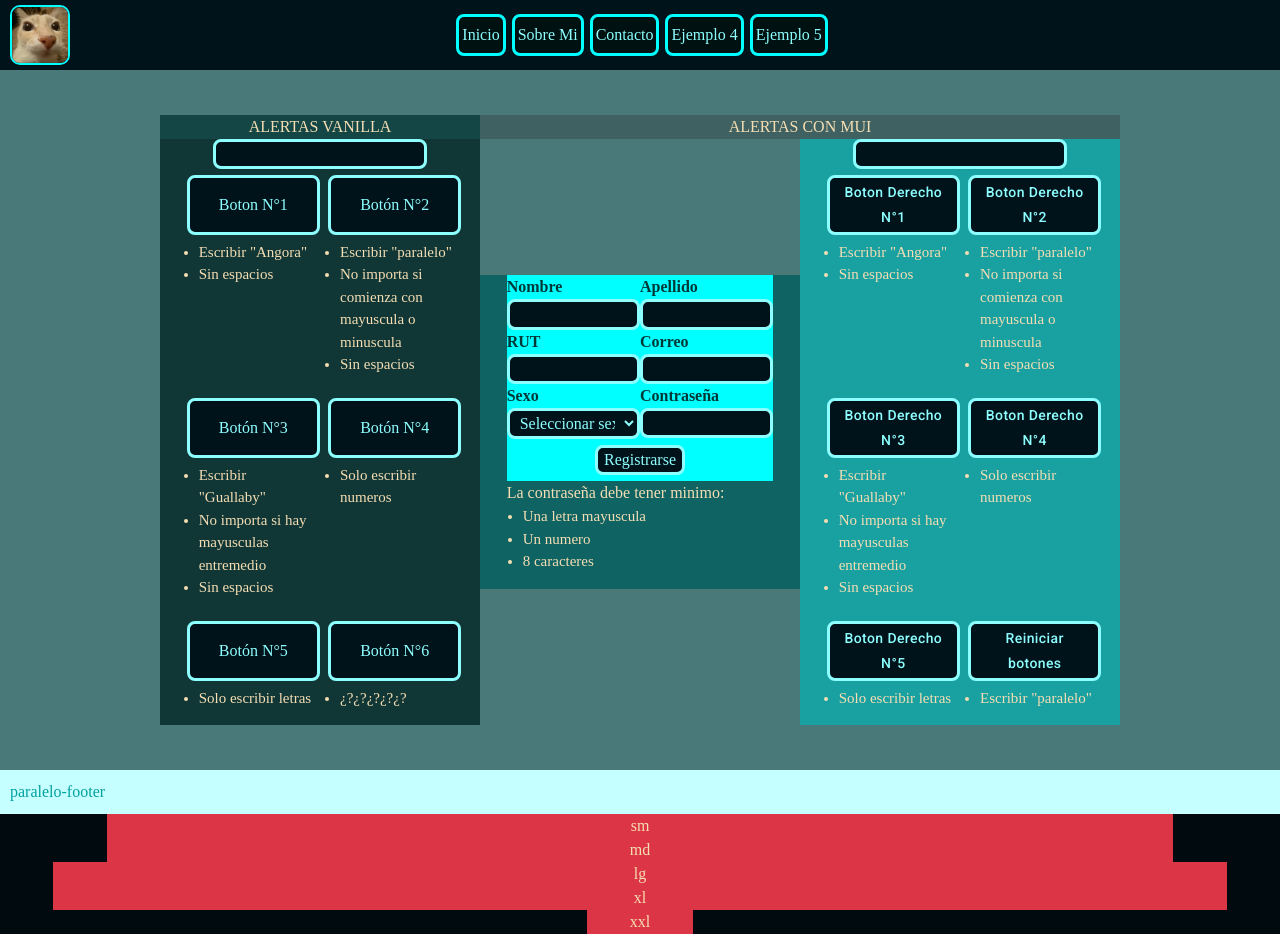
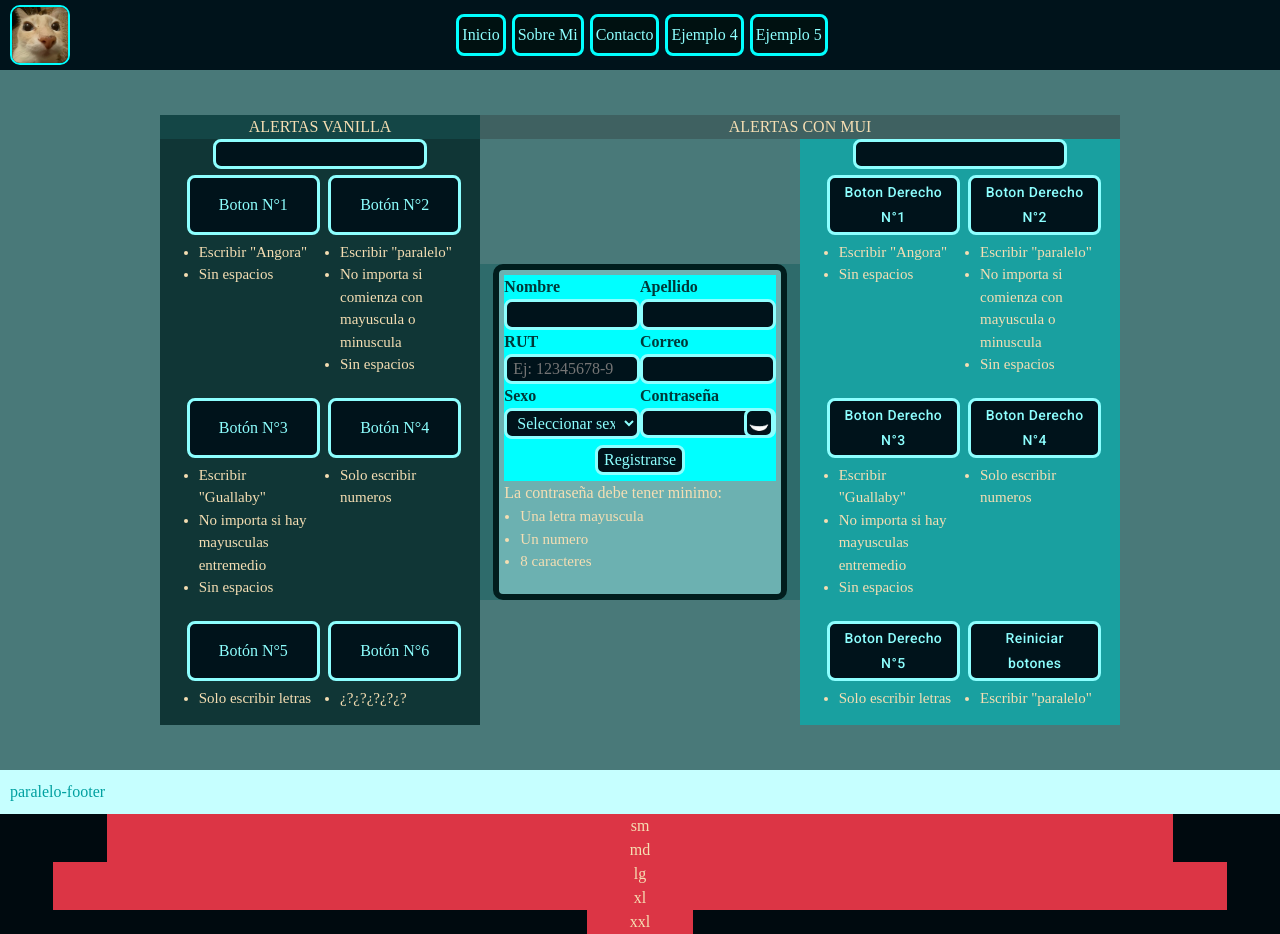
Before and after one commit to JehuCalle/portafolio-react, a React (Create React App) app: page /portafolio-react/Pages/DiferentesAnim in a window 1280 px wide. Built offline with nearby package versions, Linux system fonts and the light colour scheme.

Commit message:
Cambios input contraseña

```diff
--- a/src/Css/DiferentesAnim.css
+++ b/src/Css/DiferentesAnim.css
@@ -107,10 +107,6 @@
   border: 3px solid rgb(165, 40, 40);
 }
 
-.contAnimCen {
-  background-color: rgb(46, 107, 107);
-}
-
 .contAnimDer {
   background-color: rgb(25, 160, 160);
 }
@@ -145,12 +141,25 @@
 
 /* CENTRO CENTRO CENTRO CENTRO CENTRO CENTRO */
 
+.contAnimCen {
+  display: flex;
+  justify-content: center;
+  background-color: rgb(46, 107, 107);
+}
+
 .contCentro {
+  padding: 5px;
   display: flex;
   flex-wrap: wrap;
   justify-content: center;
   align-items: center;
-  background-color: rgb(15, 99, 99);
+  background-color: rgb(108, 177, 177);
+  border: 6px solid rgb(1, 29, 29);
+  border-radius: 10px;
+  -webkit-border-radius: 10px;
+  -moz-border-radius: 10px;
+  -ms-border-radius: 10px;
+  -o-border-radius: 10px;
 }
 
 .estiloForm {
@@ -163,6 +172,32 @@
   flex-direction: column;
   color: rgb(0, 56, 56);
 }
+
+.contPassComp {
+  position: relative;
+}
+.inputPass {
+  padding-right: 30px;
+}
+.btnOcultarPass {
+  height: 30px;
+  width: 30px;
+  padding: 0px;
+  margin: 0px;
+  position: absolute;
+  top: 50%;
+  right: 2px;
+  transform: translateY(-50%);
+  -webkit-transform: translateY(-50%);
+  -moz-transform: translateY(-50%);
+  -ms-transform: translateY(-50%);
+  -o-transform: translateY(-50%);
+}
+.imgBtnOcuMosPass{
+  width: 100%;
+  height: 100%;
+}
+
 
 .contenedorBtnForm {
   display: flex;
--- a/src/Pages/DiferentesAnim.jsx
+++ b/src/Pages/DiferentesAnim.jsx
@@ -1,4 +1,7 @@
 import React, {useState, useEffect, useRef} from "react";
+
+import mostrarPass from '../Img/Proyecto4Form/MostrarPass.png'
+import ocultarPass from '../Img/Proyecto4Form/OcultarPass.png'
 
 import { Alert, fabClasses } from "@mui/material";
 import Button from '@mui/material/Button';
@@ -184,12 +187,13 @@ function DiferentesAnim(){
   const validPass = /^(?=.*[A-Z])(?=.*\d).{8,}$/;
   const refPass = useRef(null);
   const [ pass, setPass ] = useState("");
+  const [ tipoPass, setTipoPass ] = useState('password');
+
+  const [ imgPass, setImgPass ] = useState(ocultarPass);
 
   const [ estadoUEForm, setEstadoUEForm ] = useState(false);
 
   const [ usuarios, setUsuarios ] = useState([]);
-
-  const [ a, seta ] = useState("");
 
   const nombreChange = () => {
     setNombre(refNombre.current.value);
@@ -214,6 +218,16 @@ function DiferentesAnim(){
   const passChange = () => {
     setPass(refPass.current.value);
   };
+
+  const oculMostPass = () => {
+    if (imgPass === mostrarPass) {
+      setImgPass(ocultarPass);
+      setTipoPass('password');
+    } else if (imgPass === ocultarPass) {
+      setImgPass(mostrarPass);
+      setTipoPass('text');
+    }
+  }
 
   const envioFormulario = (e) => {
     e.preventDefault();
@@ -559,9 +573,10 @@ const handleClose = (event, reason) => {
           </div>
 
           {/* CENTRO CENTRO CENTRO CENTRO CENTRO */}
-          <div className="contCentro contAnimCen col-3">
+          <div className="contAnimCen col-3">
+            <div className="contCentro col-11">
               <form
-              className="estiloForm col-10"
+                className="estiloForm col-12"
                 onSubmit={envioFormulario}>
                 <div className="estiloForm">
                   <div className="miniContenedor col-6">
@@ -579,6 +594,7 @@ const handleClose = (event, reason) => {
                   <div className="miniContenedor col-6">
                     <label className="estiloLabel">RUT</label>
                     <input
+                      placeholder="Ej: 12345678-9"
                       onChange={rutChange}
                       ref={refRut}/>
                   </div>
@@ -602,9 +618,23 @@ const handleClose = (event, reason) => {
                   </div>
                   <div className="miniContenedor col-6">
                     <label className="estiloLabel">Contraseña</label>
+                    <div className="contPassComp">
                       <input
+                        className="inputPass col-12"
+                        type={tipoPass}
                         onChange={passChange}
-                    ref={refPass}/>
+                        ref={refPass}
+                        />
+                      <button
+                        className="btnOcultarPass"
+                        type="button"
+                        onClick={oculMostPass}>
+                        <img
+                          className="imgBtnOcuMosPass"
+                          src={imgPass}
+                          alt="imgPass"/>
+                      </button>
+                    </div>
                   </div>
                 </div>
                 <div
@@ -615,7 +645,7 @@ const handleClose = (event, reason) => {
                   </button>
                 </div>
               </form>
-            <div className="contenedorReq col-10">
+              <div className="contenedorReq col-12">
                 <label className="col-12">La contraseña debe tener minimo:</label>
                 <ul className="paddingUl">
                   <li className="tamañoLi">
@@ -628,6 +658,7 @@ const handleClose = (event, reason) => {
                     8 caracteres
                   </li>
                 </ul>
+              </div>
             </div>
           </div>
 
```
Also changed, not shown: src/Img/Proyecto4Form/MostrarPass.png (added), src/Img/Proyecto4Form/OcultarPass.png (added). Lines whose indentation alone changed are shown as unchanged.
